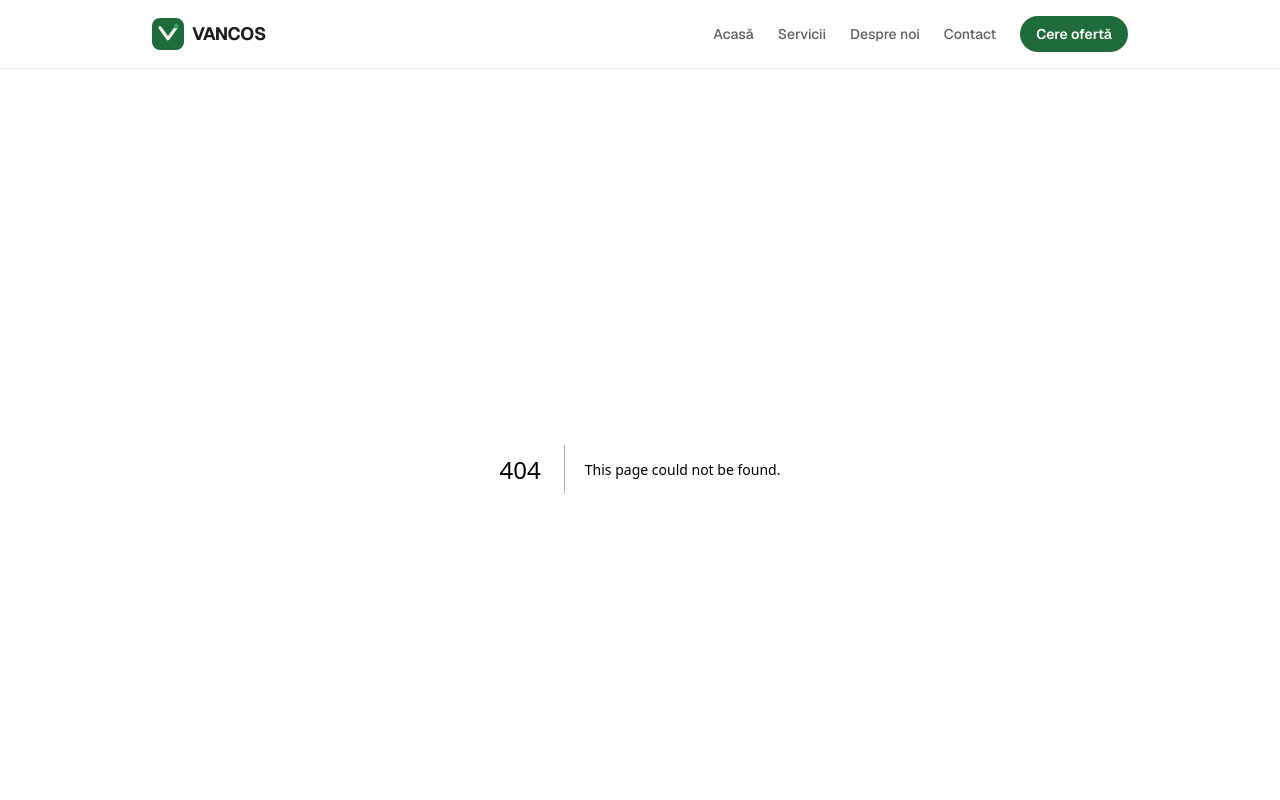
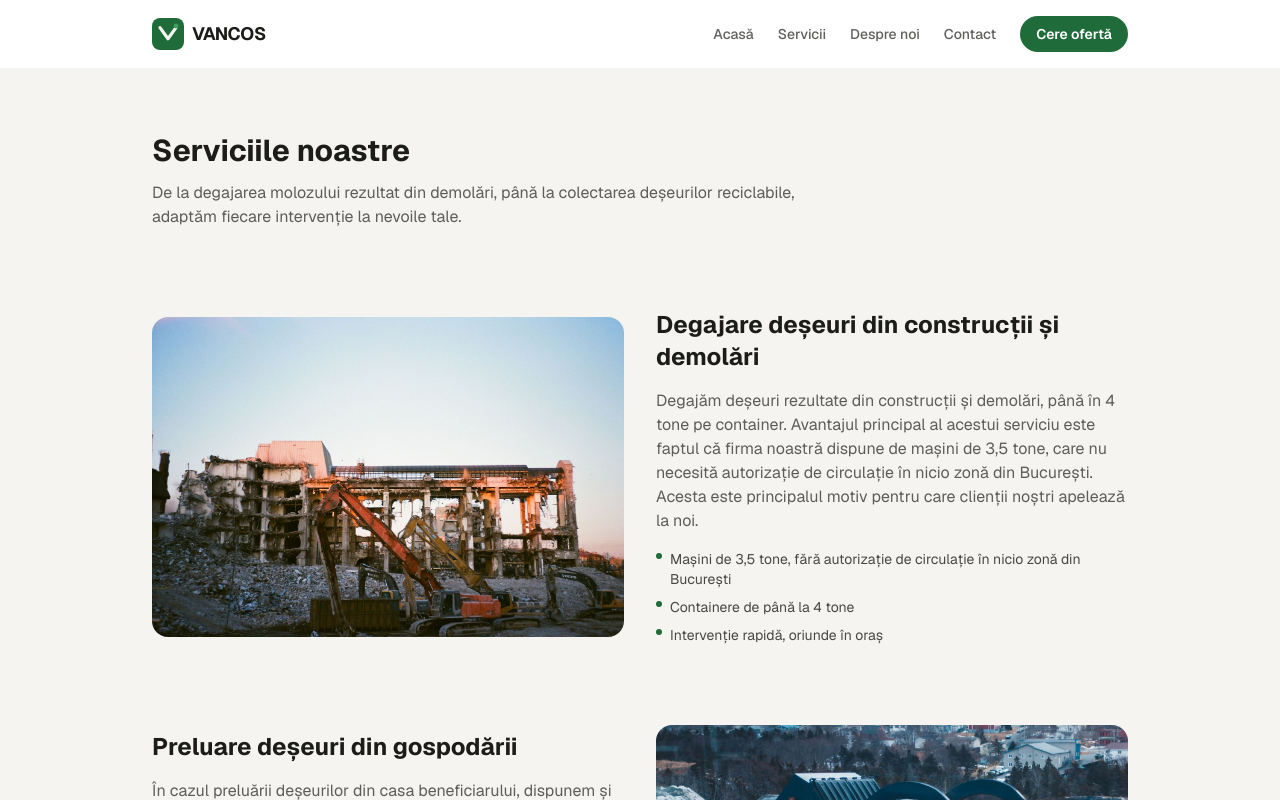
Before and after one commit to Cotet-Mihai/vancos, a Next.js app: page /servicii in a window 1280 px wide. Before the commit this address had no page. Shown: the top 800 px of the page. Built offline with nearby package versions, Linux system fonts and the light colour scheme.

Commit message:
Build Servicii page

```diff
--- /dev/null
+++ b/app/servicii/page.tsx
@@ -0,0 +1,64 @@
+import Image, { type StaticImageData } from "next/image";
+import type { Metadata } from "next";
+import { services } from "../_lib/services";
+import imgConstructii from "../../public/images/servicii-constructii.jpg";
+import imgGospodarii from "../../public/images/servicii-gospodarii.jpg";
+import imgReciclabile from "../../public/images/servicii-reciclabile.jpg";
+
+export const metadata: Metadata = {
+  title: "Servicii",
+  description:
+    "Degajare deșeuri din construcții și demolări, preluare deșeuri din gospodării și colectare de deșeuri reciclabile în București.",
+};
+
+const images: Record<string, StaticImageData> = {
+  "constructii-demolari": imgConstructii,
+  gospodarii: imgGospodarii,
+  reciclabile: imgReciclabile,
+};
+
+export default function ServiciiPage() {
+  return (
+    <div className="mx-auto flex max-w-5xl flex-col gap-20 px-6 py-16">
+      <div className="flex flex-col gap-3">
+        <h1 className="text-3xl font-bold text-ink">Serviciile noastre</h1>
+        <p className="max-w-2xl text-ink/70">
+          De la degajarea molozului rezultat din demolări, până la colectarea deșeurilor reciclabile, adaptăm fiecare
+          intervenție la nevoile tale.
+        </p>
+      </div>
+
+      {services.map((service, index) => (
+        <section
+          key={service.slug}
+          id={service.slug}
+          className={`flex flex-col gap-8 scroll-mt-24 sm:flex-row sm:items-center ${
+            index % 2 === 1 ? "sm:flex-row-reverse" : ""
+          }`}
+        >
+          <div className="relative h-64 w-full flex-1 overflow-hidden rounded-2xl sm:h-80">
+            <Image
+              src={images[service.slug]}
+              alt={service.imageAlt}
+              fill
+              className="object-cover"
+              sizes="(min-width: 640px) 50vw, 100vw"
+            />
+          </div>
+          <div className="flex flex-1 flex-col gap-4">
+            <h2 className="text-2xl font-bold text-ink">{service.title}</h2>
+            <p className="text-ink/70">{service.description}</p>
+            <ul className="flex flex-col gap-2">
+              {service.advantages.map((advantage) => (
+                <li key={advantage} className="flex items-start gap-2 text-sm text-ink/80">
+                  <span className="mt-1 h-1.5 w-1.5 flex-shrink-0 rounded-full bg-brand" />
+                  {advantage}
+                </li>
+              ))}
+            </ul>
+          </div>
+        </section>
+      ))}
+    </div>
+  );
+}
```
